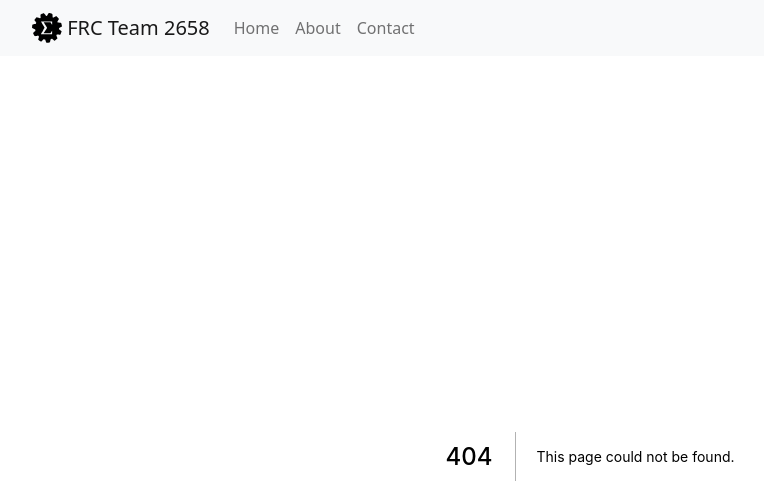
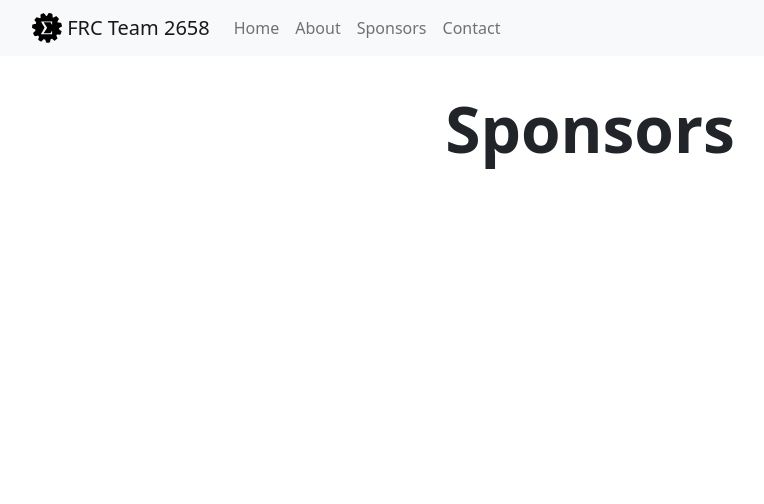
Before and after one commit to frc-emotion/website, a Next.js app: page /sponsors in a window 1280 px wide. Before the commit this address had no page. Shown: the top 504 px of the page, without its empty margins (50-814 px from the left). Built offline with nearby package versions, Linux system fonts and the light colour scheme.

Commit message:
add sponsors page

```diff
--- a/components/Navigation.js
+++ b/components/Navigation.js
@@ -21,6 +21,7 @@ export default function Navigation() {
           <Nav className="me-auto">
             <Nav.Link href="/">Home</Nav.Link>
             <Nav.Link href="/about">About</Nav.Link>
+            <Nav.Link href="/sponsors">Sponsors</Nav.Link>
             <Nav.Link href="/contact">Contact</Nav.Link>
           </Nav>
         </Navbar.Collapse>
--- /dev/null
+++ b/pages/sponsors.js
@@ -0,0 +1,11 @@
+import header from "../styles/header.module.css";
+
+export default function Sponsors() {
+  return (
+    <>
+      <div className={header.pageHeader}>
+        <h1>Sponsors</h1>
+      </div>
+    </>
+  );
+}
```
